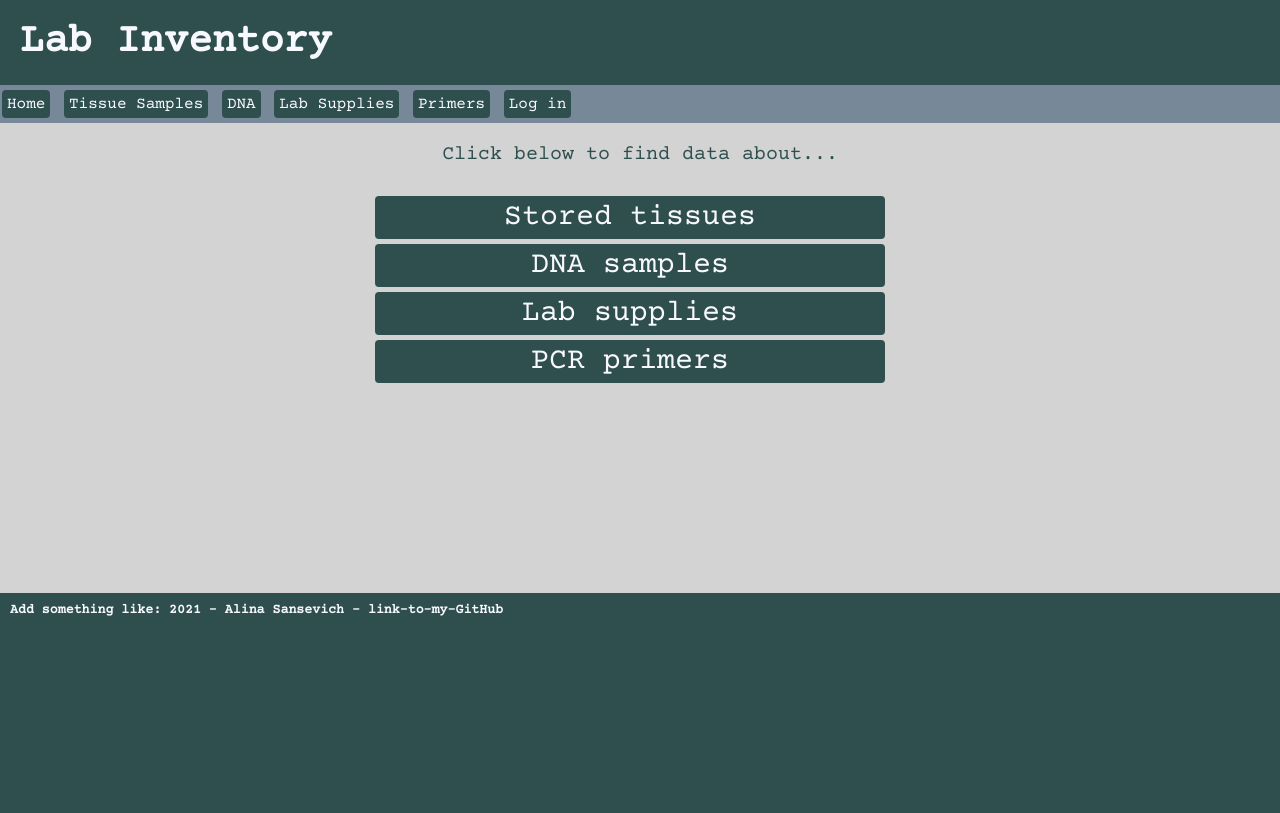
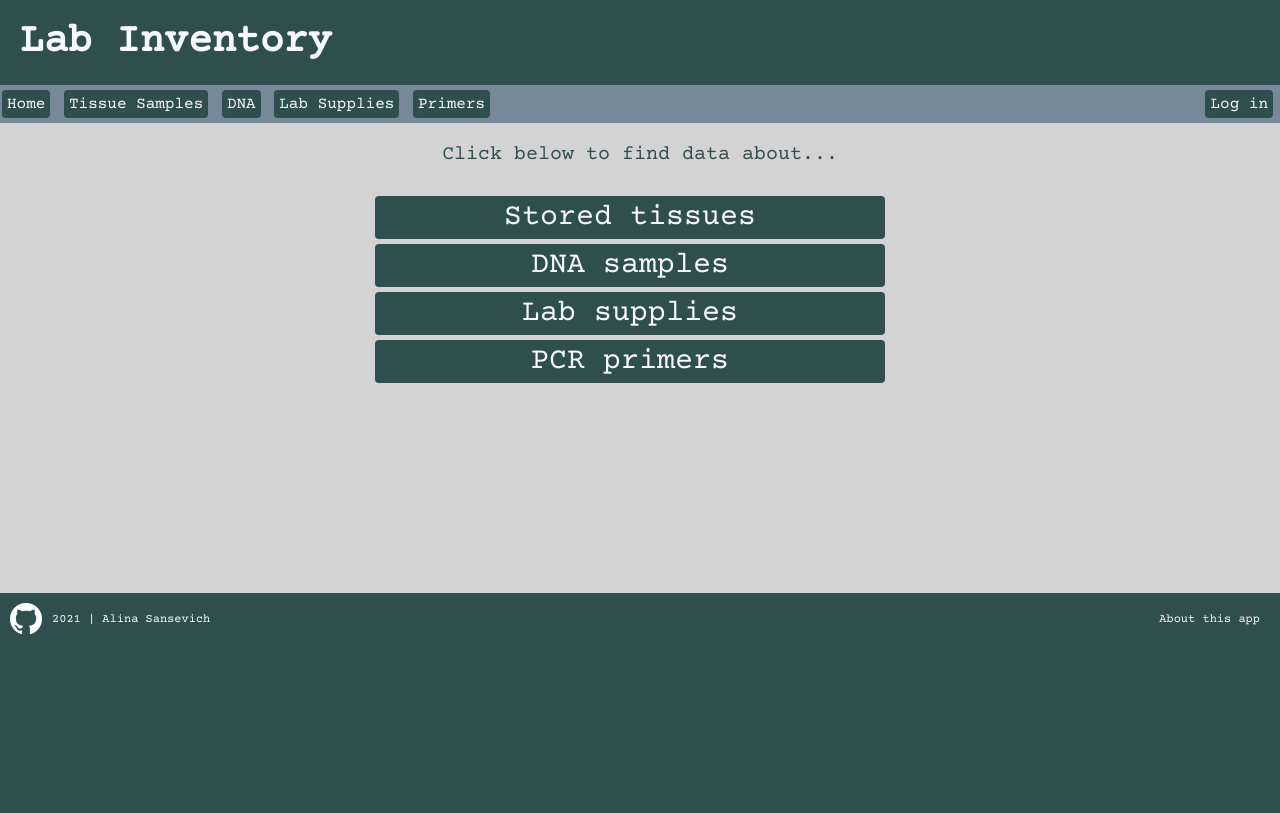
Before and after one commit to alinasansevich/lab-inventory, a Django app: page / in a window 1280 px wide. Run offline with Django 3.2, Linux system fonts and the light colour scheme.

Commit message:
Added about page and styling to footer.

```diff
--- a/lab_inventory/static/lab_inventory/base-styles.css
+++ b/lab_inventory/static/lab_inventory/base-styles.css
@@ -64,10 +64,29 @@ td {
 }
 .footer {
   color: #F8F8FF;
+  font-size: 12px;
   background-color: #2F4F4F;
   padding: 10px;
   }
 
+.footer .github-mark {
+  float: left;
+}
+
+.footer .author {
+  float: left;
+  margin: 10px;
+}
+.footer .about a {
+  float: right;
+  margin: 10px;
+  color: #F8F8FF;
+  background: #2F4F4F;
+  text-decoration: none;
+}
+.footer .about a {
+  background: rgba(47, 79, 79, 60%);
+}
 .headline {
   color: #F8F8FF;
   background-color: #2F4F4F;
@@ -93,3 +112,7 @@ td {
 .subheader-links a:hover {
   background: rgba(47, 79, 79, 60%);
 }
+.login {
+  float: right;
+  margin-right: 5px;
+}
--- a/lab_inventory/templates/lab_inventory/base.html
+++ b/lab_inventory/templates/lab_inventory/base.html
@@ -29,11 +29,13 @@
       <a href="{% url 'lab_inventory:dna' %}">DNA</a>
       <a href="{% url 'lab_inventory:supplies' %}">Lab Supplies</a>
       <a href="{% url 'lab_inventory:primers' %}">Primers</a>
+      <span class="login">
       {% if user.is_authenticated %}
-        Hello, {{ user.username }}
+        <p>Hello, {{ user.username }}</p>
       {% else %}
         <a href="{% url 'users:login' %}">Log in</a>
       {% endif %}
+      </span>
     </div>
 
   {% block content %}{% endblock content %}
@@ -42,9 +44,13 @@
   </div>
 
   <footer class="footer">
-    <h5>Add something like: 2021 - Alina Sansevich - link-to-my-GitHub</h5>
+    <span class="github-mark"><a href="https://github.com/alinasansevich/lab-inventory">
+      {% load static %}
+      <img src="{% static 'lab_inventory/GitHub-Mark-Light-32px.png' %}" alt="GitHub Mark Light"></a>
+    </span>
+    <span class="author">2021 | Alina Sansevich</span>
+    <span class="about">
+      <a href="{% url 'lab_inventory:about' %}">About this app</a></span>
   </footer>
-
-
 </body>
 </html>
--- a/lab_inventory/urls.py
+++ b/lab_inventory/urls.py
@@ -19,6 +19,8 @@ app_name = "lab_inventory"
 urlpatterns = [
     # Home page
     path('', views.index, name='index'),
+    # About page
+    path('about/', views.about, name='about'),
     # Show all tissues
     path('tissues/', views.tissues, name='tissues'),
     # Show all DNA samples
--- a/lab_inventory/views.py
+++ b/lab_inventory/views.py
@@ -16,6 +16,11 @@ from .forms import DNAForm, PrimerForm, SupplyForm, TissueForm
 def index(request):
     """The home page for lab_inventory."""
     return render(request, 'lab_inventory/index.html')
+
+
+def about(request):
+    """The about page for lab_inventory."""
+    return render(request, 'lab_inventory/about.html')
 
 
 def tissues(request):
```
Also changed, not shown: lab_inventory/static/lab_inventory/about-styles.css (added, +49 -0 lines), lab_inventory/templates/lab_inventory/about.html (added, +24 -0 lines), lab_inventory/static/lab_inventory/GitHub-Mark-Light-32px.png (added).
